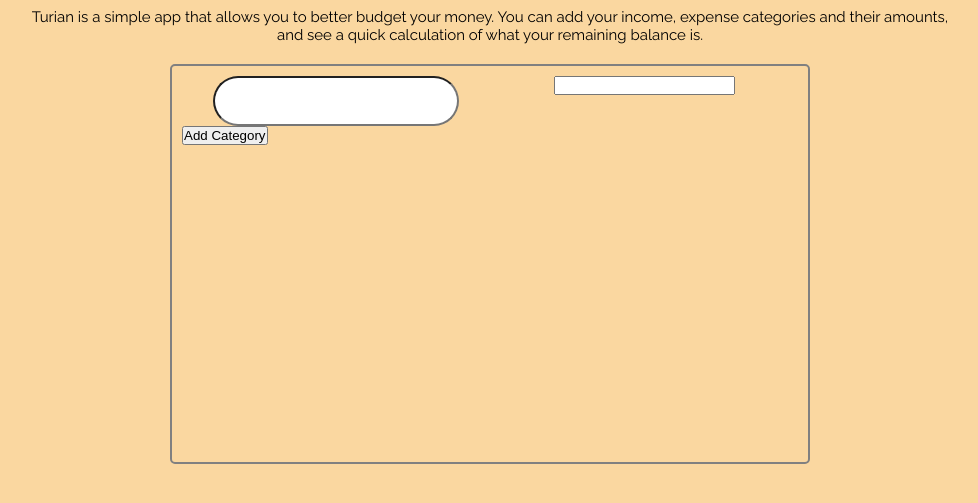
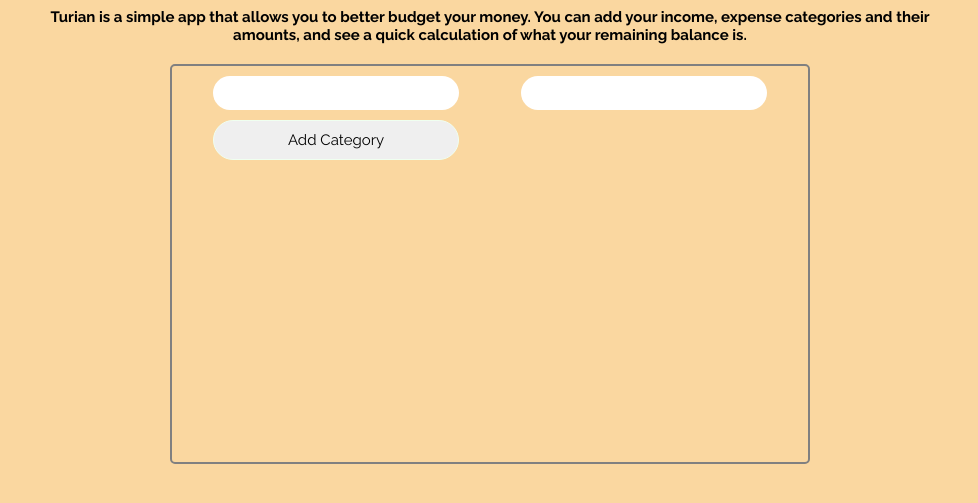
Before and after one commit to inkwill8/turian, a plain HTML site: page index.html in a window 1280 px wide. Shown: the part 81-584 px from the top of the page, without its empty margins (150-1128 px from the left). Drawn offline with Linux system fonts and the light colour scheme.

Commit message:
Spacing and styling to look much more consistent.

```diff
--- a/index.html
+++ b/index.html
@@ -13,7 +13,7 @@
 <body>
 	<header>
 		<h1>Turian</h1>
-		<p>Turian is a simple app that allows you to better budget your money. You can add your income, expense categories and their amounts, and see a quick calculation of what your remaining balance is.</p>
+		<p><strong>Turian is a simple app that allows you to better budget your money. You can add your income, expense categories and their amounts, and see a quick calculation of what your remaining balance is.</strong></p>
 	</header>
 <main>
 	<div class="column">
--- a/styles.css
+++ b/styles.css
@@ -57,15 +57,33 @@ main {
 }
 
 #income {
-	height: 15%;
+	height: 15%rem;
 	width: 80%;
 	border-radius: 4rem;
 	font-size: 3rem;
+	border: none;
+	padding-left: 2rem;
+}
+
+/* Chrome, Safari, Edge, Opera */
+#income::-webkit-outer-spin-button,
+#income::-webkit-inner-spin-button {
+  -webkit-appearance: none;
+  margin: 0;
+}
+
+/* Firefox */
+#income[type=number] {
+  -moz-appearance: textfield;
 }
 
 #categories {
 	height: 100%;
 	width: 100%;
+	display: flex;
+	flex-direction: column;
+	align-items: center;
+	margin-top: 1rem;
 }
 
 #expense {
@@ -75,4 +93,19 @@ main {
 
 #result {
 	pointer-events: none;
+	height: 15%rem;
+	width: 80%;
+	border-radius: 4rem;
+	font-size: 3rem;
+	border: none;
+	padding-left: 2rem;
 }
+
+button {
+	border: 1px solid honeydew;
+	border-radius: 4rem;
+	font-family: 'Raleway', monospace, sans-serif;
+	font-size: 1.5rem;
+	width: 80%;
+	padding: 1rem;
+}
```
